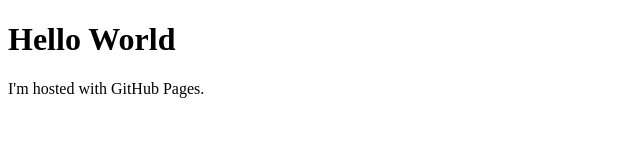
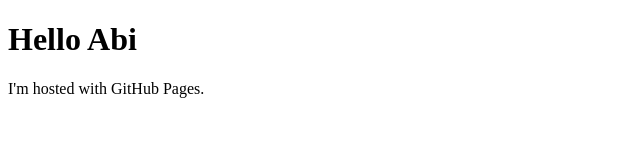
Before and after one commit to ZohoUI/ZohoUI.github.io, a plain HTML site: page index.html in a window 1280 px wide. Shown: the whole page, without its empty margins (0-640 px from the left). Drawn offline with Linux system fonts and the light colour scheme.

Commit message:
Update index.html

```diff
--- a/index.html
+++ b/index.html
@@ -1,7 +1,7 @@
 <!DOCTYPE html>
 <html>
 <body>
-<h1>Hello World</h1>
+<h1>Hello Abi</h1>
 <p>I'm hosted with GitHub Pages.</p>
 </body>
 </html>
```
